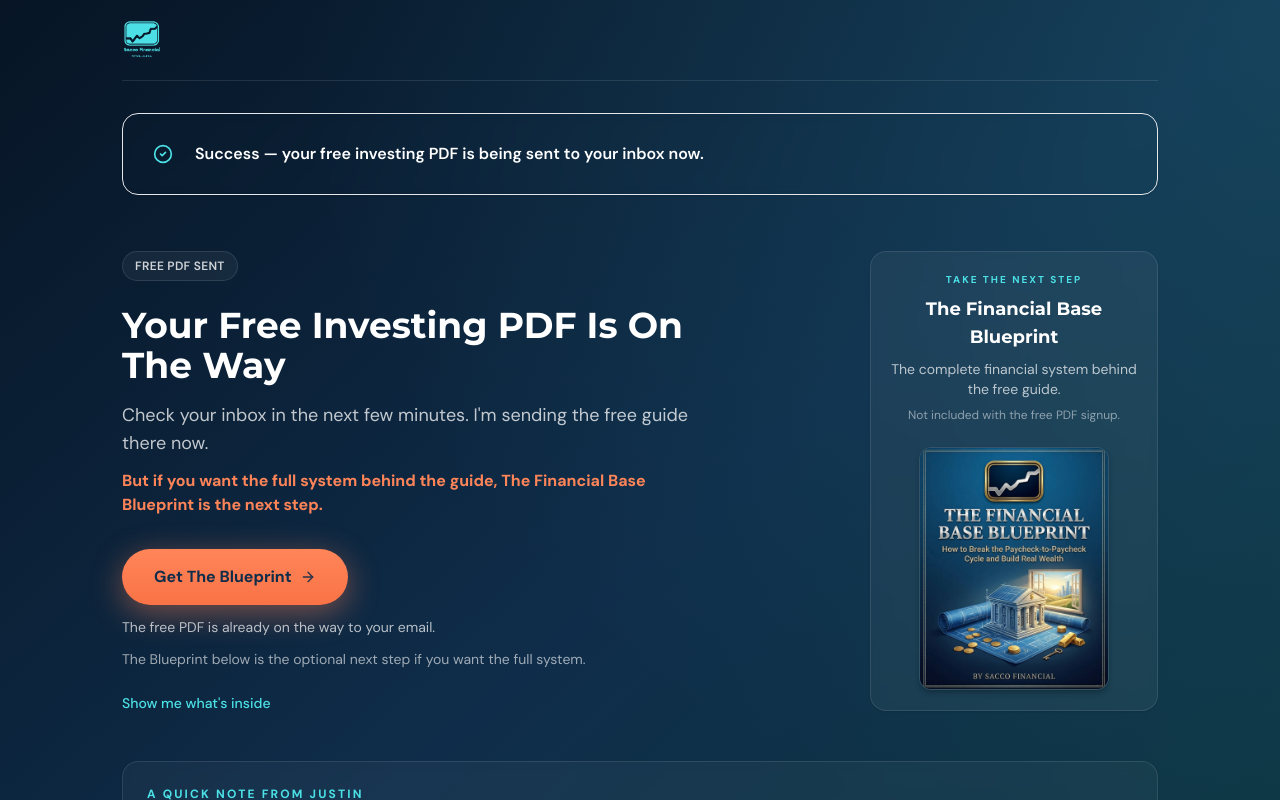
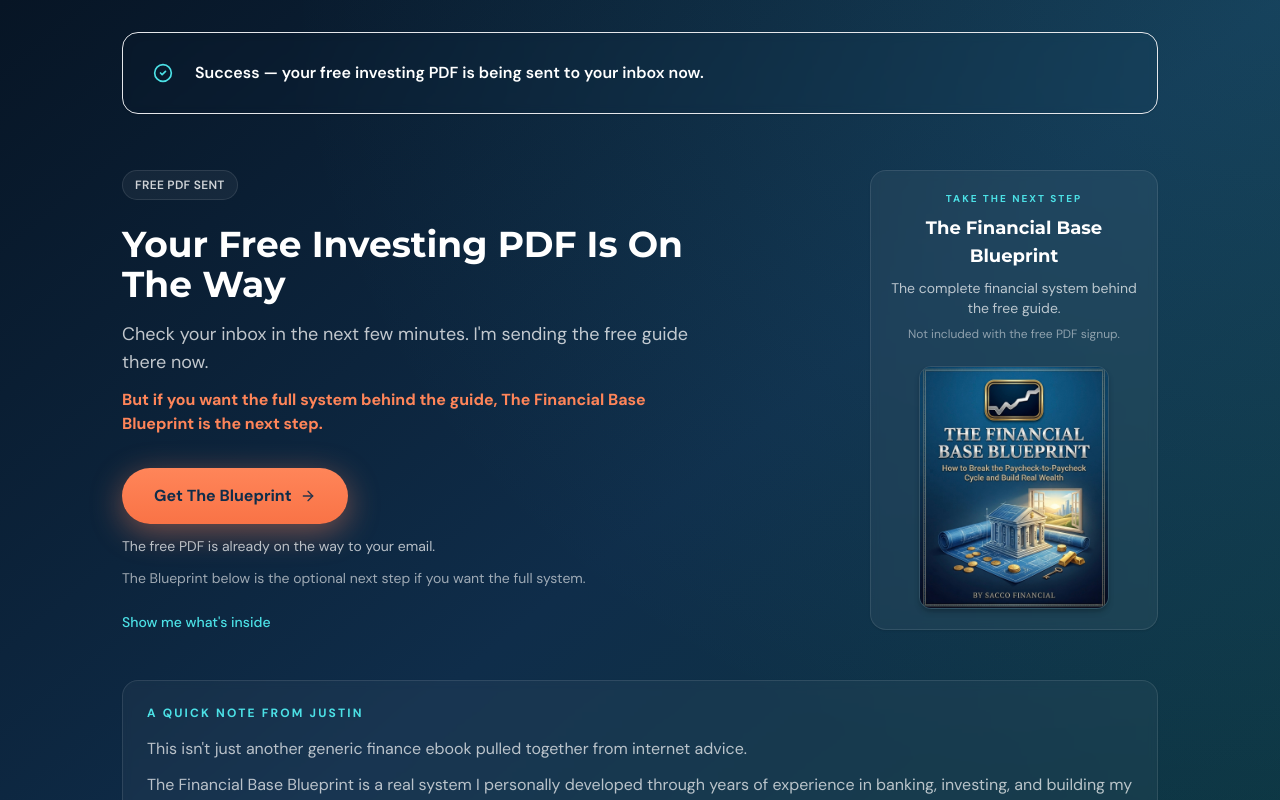
Before and after one commit to travelerr/saccofinance, a Next.js app: page /financial-blueprint-free-pdf in a window 1280 px wide. Shown: the top 800 px of the page. Built offline with nearby package versions, Linux system fonts and the light colour scheme; no server answers.

Commit message:
landing page fix

```diff
--- a/components/financial-blueprint-free-pdf/FreePdfThankYouPage.tsx
+++ b/components/financial-blueprint-free-pdf/FreePdfThankYouPage.tsx
@@ -1,5 +1,3 @@
-import Image from "next/image";
-import Link from "next/link";
 import { CheckCircle2 } from "lucide-react";
 import { FinancialBlueprintMarketingSections } from "@/components/financial-blueprint/FinancialBlueprintLanding";
 import { StickyMobileCta } from "@/components/financial-blueprint/StickyMobileCta";
@@ -35,23 +33,6 @@ export function FreePdfThankYouPage() {
         <section className="relative overflow-hidden bg-gradient-to-br from-[#071525] via-[var(--sf-navy)] to-[#0d3a42] pb-16 pt-0 md:pb-20 md:pt-0">
           <div className="pointer-events-none absolute inset-0 bg-[radial-gradient(ellipse_at_top_right,var(--sf-teal)_0%,transparent_55%)] opacity-[0.12]" />
           <PageContainer className="relative">
-            <header className="flex items-center justify-between border-b border-white/10 py-4 md:py-5">
-              <Link
-                href="/"
-                className="rounded-md outline-offset-4 transition-opacity hover:opacity-90 focus-visible:outline focus-visible:outline-2 focus-visible:outline-[var(--sf-teal)]"
-                aria-label="Sacco Financial — home"
-              >
-                <Image
-                  src="/images/logo.png"
-                  alt=""
-                  width={220}
-                  height={65}
-                  className="h-9 w-auto sm:h-10"
-                  priority
-                />
-              </Link>
-            </header>
-
             <div className="mt-8 flex items-center gap-3 rounded-2xl border border-[var(--sf-teal)]/30 bg-[var(--sf-teal)]/[0.08] p-4 shadow-sm shadow-black/10 backdrop-blur-sm sm:p-5">
               <div className="flex h-10 w-10 shrink-0 items-center justify-center rounded-full bg-[var(--sf-teal)]/20 text-[var(--sf-teal)]">
                 <CheckCircle2 className="h-5 w-5" aria-hidden />
```
